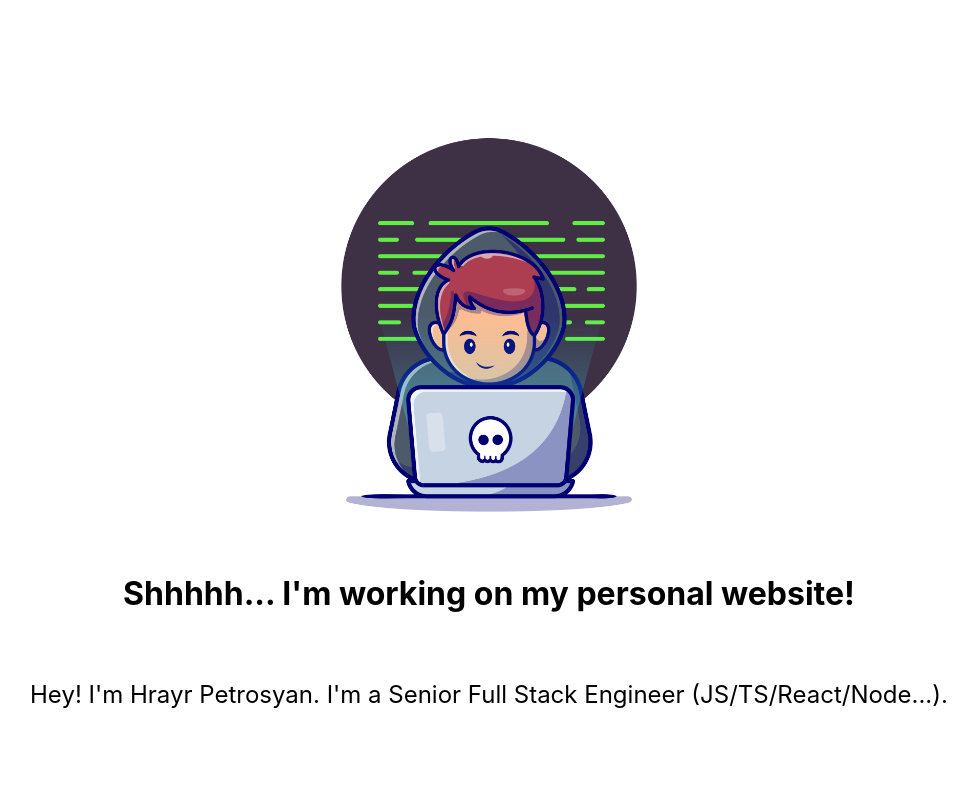
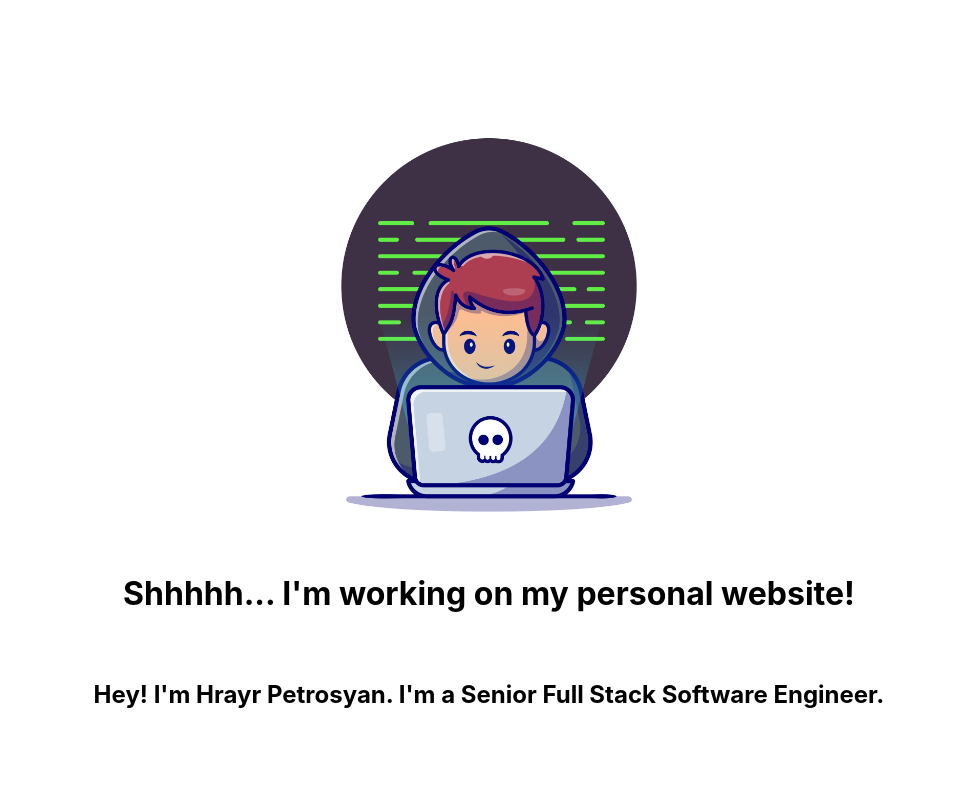
Before and after one commit to hrayrpetrosyan/portfolio, a Next.js app: page / in a window 1280 px wide. Shown: the top 800 px of the page, without its empty margins (151-1128 px from the left). Built offline with nearby package versions, Linux system fonts and the light colour scheme.

Commit message:
Change title and description

```diff
--- a/pages/index.tsx
+++ b/pages/index.tsx
@@ -7,9 +7,9 @@ const Home: NextPage = () => {
   return (
     <div className={styles.container}>
       <Head>
-        <title>Senior Full Stack Engineer</title>
+        <title>Senior Software Engineer</title>
         <meta name="google-site-verification" content="I73zKMn10P7oQhnOm5oqUqsGVgDU9yyhxEFe4XIsF34" />
-        <meta name="description" content="Hey! I'm Hrayr Petrosyan. I'm a Senior Full Stack Engineer (JS/TS/React/Node). I believe that people should do what they love. That's why I am here to enjoy my time by helping you and your business." />
+        <meta name="description" content="Hey! I'm Hrayr Petrosyan. I'm a Senior Software Engineer (JS/TS/React/Node). I am here to enjoy my time by helping you and your business." />
         <link rel="icon" href="/favicon.ico" />
       </Head>
 
@@ -19,9 +19,9 @@ const Home: NextPage = () => {
           Shhhhh... I&apos;m working on my personal website!
         </h2>
 
-        <p className={styles.description}>
-          Hey! I&apos;m Hrayr Petrosyan. I&apos;m a Senior Full Stack Engineer (JS/TS/React/Node...).
-        </p>
+        <h1 className={styles.description}>
+          Hey! I&apos;m Hrayr Petrosyan. I&apos;m a Senior Full Stack Software Engineer.
+        </h1>
         <p className={styles.description}>
           Contact me: <a href="mailto: hrayr.petrosyan.web@gmail.com">hrayr.petrosyan.web@gmail.com</a>
         </p>
```
